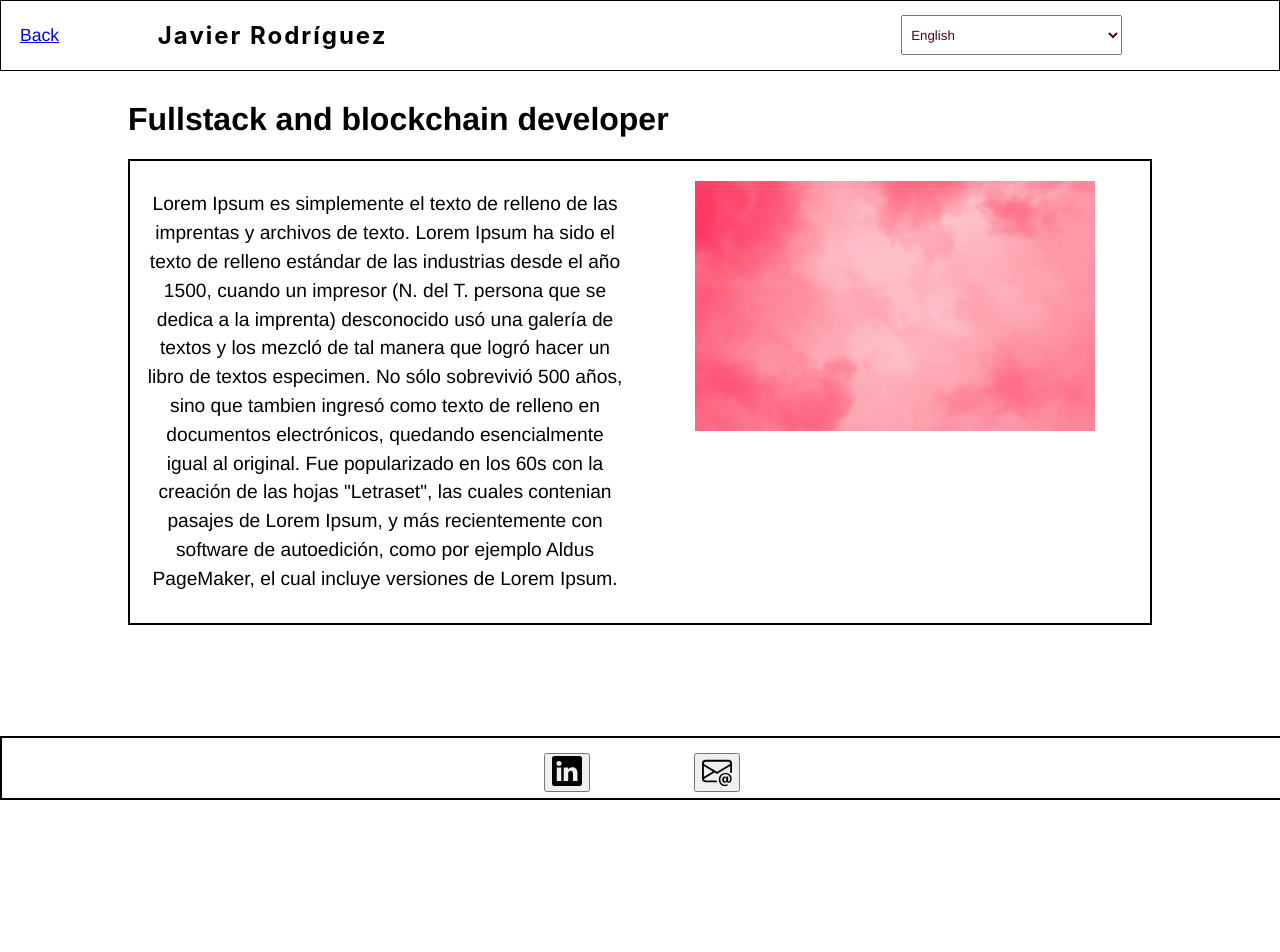
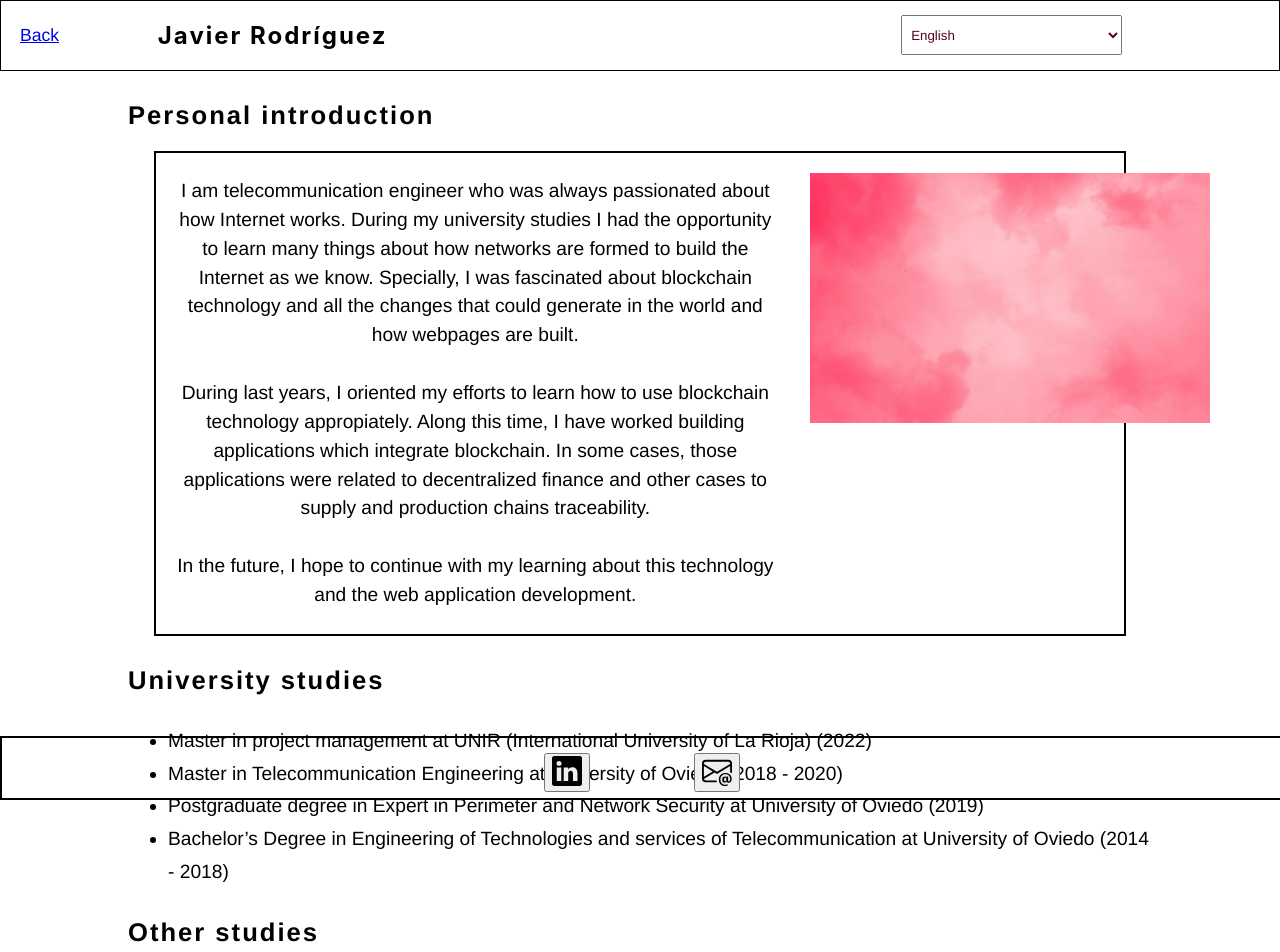
Before and after one commit to javirro/personal-web, a React (Create React App) app: page /personal-info in a window 1280 px wide. Shown: the top 952 px of the page. Before the commit the page ends 800 px from the top, so only its background shows below. Built offline with nearby package versions, Linux system fonts and the light colour scheme.

Commit message:
Add personal description information

```diff
--- a/src/locales/en.json
+++ b/src/locales/en.json
@@ -4,11 +4,21 @@
   "dev-position": "Fullstack and blockchain developer",
   "home-introduction": "Personal information",
   "home-projects": "Some personal projects",
-  "home-studies": "Studies",
   "home-work-experience": "Work Experience",
   "language-en": "English",
-  "language-esp": "Spanish"
-
+  "language-esp": "Spanish",
+  "personal-description": "I am telecommunication engineer who was always passionated about how Internet works. During my university studies I had the opportunity to learn many things about how networks are formed to build the Internet as we know. Specially, I was fascinated about blockchain technology and all the changes that could generate in the world and how webpages are built.",
+  "personal-description-2": "During last years, I oriented my efforts to learn how to use blockchain technology appropiately. Along this time, I have worked building applications which integrate blockchain. In some cases, those applications were related to decentralized finance and other cases to  supply and production chains traceability.",
+  "personal-description-3": "In the future, I hope to continue with my learning about this technology and the web application development.",
+  "personal-introduction": "Personal introduction",
+  "studies-pmp": "Master in project management at",
+  "studies-oviedo": "University of Oviedo",
+  "studies-unir": "UNIR (International University of La Rioja)",
+  "studies-master": "Master in Telecommunication Engineering at",
+  "studies-postgraduate": "Postgraduate degree in Expert in Perimeter and Network Security at",
+  "studies-bachelor": "Bachelor’s Degree in Engineering of Technologies and services of Telecommunication at",
+  "universitary-studies": "University studies",
+  "other-studies": "Other studies"
 
 
 }
--- a/src/locales/esp.json
+++ b/src/locales/esp.json
@@ -3,8 +3,19 @@
   "dev-position": "Desarrollador fullstack y blockchain",
   "home-introduction": "Información personal",
   "home-projects": "Proyectos personales",
-  "home-studies": "Estudios",
   "home-work-experience": "Experiencia profesional",
   "language-en": "Inglés",
-  "language-esp": "Español"
+  "language-esp": "Español",
+  "personal-description": "I am telecommunication engineer who was always passionated about how Internet works. During my university studies I had the opportunity to learn many things about how networks are formed to build the Internet as we know. Specially, I was fascinated about blockchain technology and all the changes that could generate in the world and how webpages are built.",
+  "personal-description-2": "During last years, I oriented my efforts to learn how to use blockchain technology appropiately. Along this time, I have worked building applications which integrate blockchain. In some cases, those applications were related to decentralized finance and other cases to  supply and production chains traceability.",
+  "personal-description-3": "En el futuro, espero seguir con mi aprendizaje sobre esta tecnología y  mejorando en el desarrollo  web.",
+  "personal-introduction": "Introducción personal",
+  "studies-pmp": "Máster en dirección de proyectos en",
+  "studies-oviedo": "Universidad de Oviedo",
+  "studies-unir": "UNIR (Universidad internacional de la Rioja)",
+  "studies-master": "Master en Ingeniería de Telecomunicaciones en",
+  "studies-postgraduate": "Postgrado en Experto en Seguridad perimetral y de redes en",
+  "studies-bachelor": "Grado en Ingeniería de tecnologías y servicios de Telecomunicaciones en",
+  "universitary-studies": "Estudios universitarios",
+  "other-studies": "Otros estudios"
 }
--- a/src/routes/Introduction.jsx
+++ b/src/routes/Introduction.jsx
@@ -6,16 +6,32 @@ import '../styles/Introduction.css'
 const Introduction = () => {
   return (
     <>
-      <h1 className="personal-title"><FormattedMessage id="dev-position" /></h1>
-      <div className="introduction-container">
-        <p className="personal-text">Lorem Ipsum es simplemente el texto de relleno de las imprentas y archivos de texto. Lorem Ipsum ha sido el texto
-          de relleno estándar de las industrias desde el año 1500, cuando un impresor (N. del T. persona que se dedica a la imprenta) desconocido usó una
-          galería de textos y los mezcló de tal manera que logró hacer un libro de textos especimen. No sólo sobrevivió 500 años, sino que tambien ingresó
-          como texto de relleno en documentos electrónicos, quedando esencialmente igual al original. Fue popularizado en los 60s con la creación de las hojas
-          "Letraset", las cuales contenian pasajes de Lorem Ipsum, y más recientemente con software de autoedición,
-          como por ejemplo Aldus PageMaker, el cual incluye versiones de Lorem Ipsum.</p>
+      <h2 className="personal-title"><FormattedMessage id="personal-introduction" /></h2>
+      <section className="introduction-container">
+        <div id="personal-text-container">
+          <p className="personal-text"><FormattedMessage id="personal-description" /></p>
+          <p className="personal-text"><FormattedMessage id="personal-description-2" /></p>
+          <p className="personal-text"><FormattedMessage id="personal-description-3" /></p>
+        </div>
         <img src={pruebaImagen} alt="prueba" className="personal-img" />
-      </div>
+      </section>
+
+      <h2 className="personal-title"><FormattedMessage id="universitary-studies" /></h2>
+      <section className="studies-container">
+        <ul className="studies-list">
+          <li><FormattedMessage id="studies-pmp" /> <FormattedMessage id="studies-unir" /> (2022)</li>
+          <li><FormattedMessage id="studies-master" /> <FormattedMessage id="studies-oviedo" /> (2018 - 2020)</li>
+          <li><FormattedMessage id="studies-postgraduate" /> <FormattedMessage id="studies-oviedo" /> (2019)</li>
+          <li><FormattedMessage id="studies-bachelor" /> <FormattedMessage id="studies-oviedo" /> (2014 - 2018)</li>
+        </ul>
+      </section>
+
+      <h2 className="personal-title"><FormattedMessage id="other-studies" /></h2>
+      <section className="other-studies-container">
+        <ul className="studies-list">
+        </ul>
+      </section>
+
     </>
   )
 
--- a/src/routes/Studies.jsx
+++ /dev/null
@@ -1,5 +0,0 @@
-const Studies = () => {
-
-}
-
-export default Studies
--- a/src/styles/Introduction.css
+++ b/src/styles/Introduction.css
@@ -1,16 +1,16 @@
 @import url("main.css");
 .introduction-container {
     display: grid;
-    grid-template-columns: repeat(2, 1fr);
+    grid-template-columns: 66% 33%;
     border: 2px solid black;
-    margin-left: 10%;
-    margin-right: 10%;
+    margin-left: 12%;
+    margin-right: 12%;
     margin-top: 20px;
 }
 
 .personal-title {
     font-family: var(--font-family);
-    font-size: 2rem;
+    font-size: 1.6rem;
     margin-left: 10%;
     margin-top: 30px;
 }
@@ -19,7 +19,7 @@
     font-family: var(--font-family);
     font-size: 1.2rem;
     text-align: center;
-    padding: 10px 15px 10px 15px;
+    padding: 5px 15px 5px 15px;
     line-height: 1.5;
 }
 
@@ -30,3 +30,23 @@
     margin-left: auto;
     margin-right: auto;
 }
+
+.studies-container {
+    margin-top: 30px;
+    margin-left: 10%;
+    margin-right: 10%;
+    font-family: var(--font-family);
+    font-size: 1.2rem;
+}
+
+.studies-list {
+    line-height: 1.7;
+}
+
+.other-studies-container {
+    margin-top: 30px;
+    margin-left: 10%;
+    margin-right: 10%;
+    font-family: var(--font-family);
+    font-size: 1.2rem;
+}
--- a/src/styles/main.css
+++ b/src/styles/main.css
@@ -2,4 +2,5 @@
     --font-family: 'Helvetica Neue', Helvetica, Arial, sans-serif;
     --color: rgb(82, 5, 27);
     overflow-x: none;
+    overflow-y: auto;
 }
```
